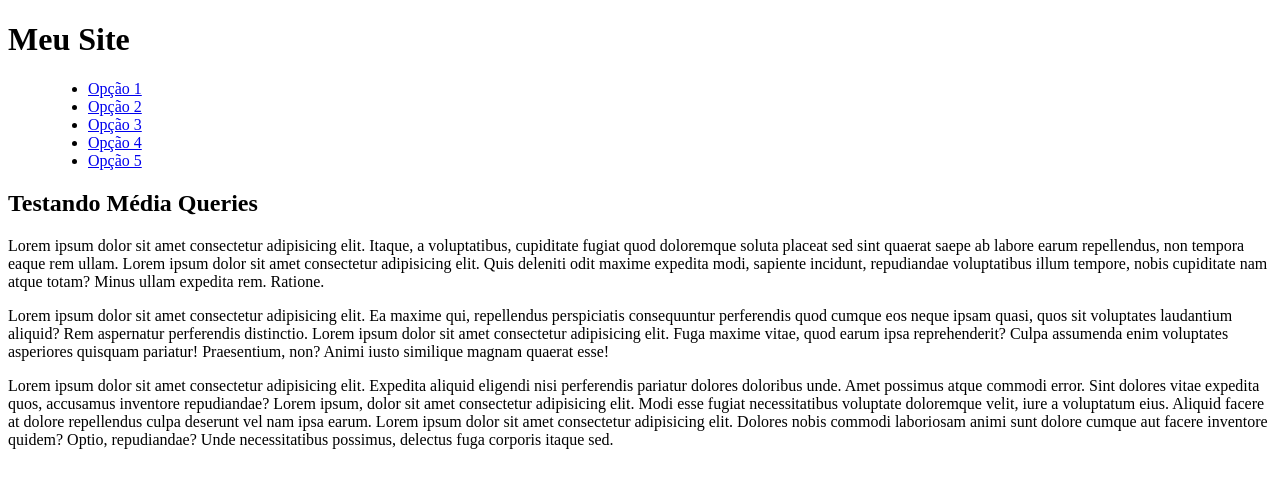
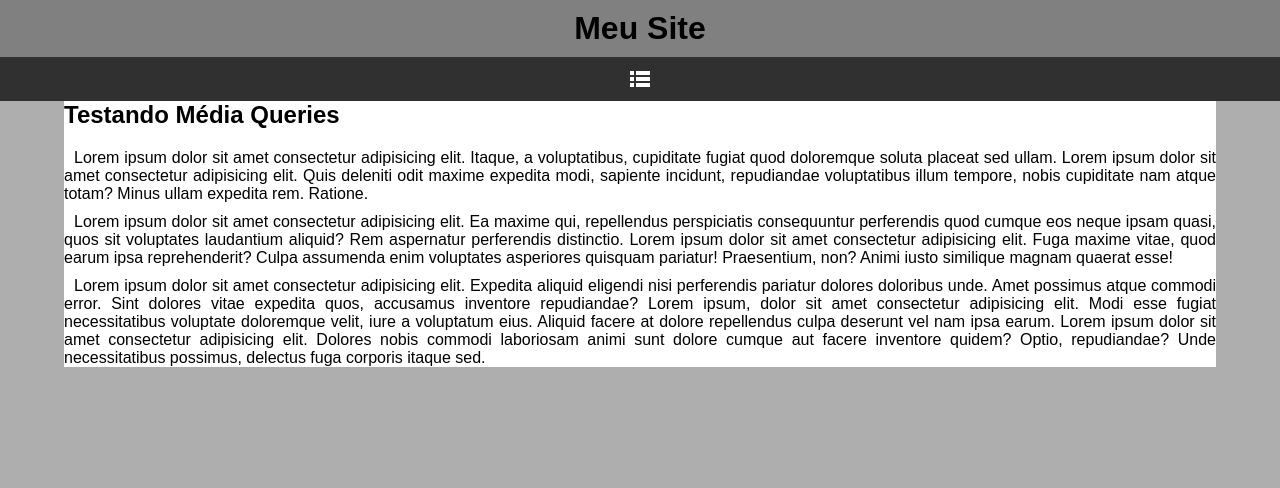
Before and after one commit to Eduardo-Anjos/HTML-CSS, a plain HTML site: page ex32/mq005/index.html in a window 1280 px wide. Drawn offline with nearby package versions, Linux system fonts and the light colour scheme.

Commit message:
exercco 26 de mq

```diff
--- a/ex32/mq005/estilos/style.css
+++ b/ex32/mq005/estilos/style.css
@@ -1,7 +1,59 @@
 *{
-    background-color: lightgray;
+    font-family: Arial, Helvetica, sans-serif;
+    margin: 0px;
+    padding: 0px;
 }
 
 body, html{
-    background-color: lightgray;
+    background-color: rgb(175, 174, 174);
 }
+header{
+    background-color: gray;
+}
+header > h1{
+    padding: 10px;
+    text-align: center;
+}
+span#burguer{
+    background-color: rgb(48 48 48);
+    color: white;
+    display: block;
+    text-align: center;
+    padding: 10px;
+    cursor: pointer;
+}
+span#burguer:hover{
+    background-color: white;
+    color: black;
+}
+menu{
+    display: none;
+}
+menu>ul{
+    list-style-type: none;
+}
+menu > ul > li > a{
+    display: block;
+    padding: 10px;
+    text-decoration: none;
+    text-align: center;
+    background-color: rgb(85, 85, 85);
+    color: white;
+    border-top: 2px solid gray;
+}
+menu > ul > li > a:hover{
+    background-color: gray ;
+}
+main{
+    width: 90vw;
+    background-color: white;
+    margin: auto;
+}
+article>h2{
+    padding-bottom: 20px;
+}
+article>p{
+    text-align: justify;
+    margin-bottom: 10px;
+    text-indent: 10px;
+}
--- a/ex32/mq005/index.html
+++ b/ex32/mq005/index.html
@@ -4,11 +4,22 @@
     <meta charset="UTF-8" />
     <meta name="viewport" content="width=device-width, initial-scale=1.0" />
     <title>Media Query</title>
+    <link
+      rel="stylesheet"
+      href="https://fonts.googleapis.com/css2?family=Material+Symbols+Outlined:opsz,wght,FILL,GRAD@20..48,100..700,0..1,-50..200"
+    />
+    <link rel="stylesheet" href="estilos/style.css" />
   </head>
   <body>
     <header>
       <h1>Meu Site</h1>
-      <menu>
+      <span
+        id="burguer"
+        onclick="clicklists()"
+        class="material-symbols-outlined"
+        >lists</span
+      >
+      <menu id="itens">
         <ul>
           <li><a href="#">Opção 1</a></li>
           <li><a href="#">Opção 2</a></li>
@@ -24,7 +35,6 @@
         <p>
           Lorem ipsum dolor sit amet consectetur adipisicing elit. Itaque, a
           voluptatibus, cupiditate fugiat quod doloremque soluta placeat sed
-          sint quaerat saepe ab labore earum repellendus, non tempora eaque rem
           ullam. Lorem ipsum dolor sit amet consectetur adipisicing elit. Quis
           deleniti odit maxime expedita modi, sapiente incidunt, repudiandae
           voluptatibus illum tempore, nobis cupiditate nam atque totam? Minus
@@ -54,5 +64,14 @@
         </p>
       </article>
     </main>
+    <script>
+      function clicklists() {
+        if (itens.style.display == "block") {
+          itens.style.display = "none";
+        } else {
+          itens.style.display = "block";
+        }
+      }
+    </script>
   </body>
 </html>
```
